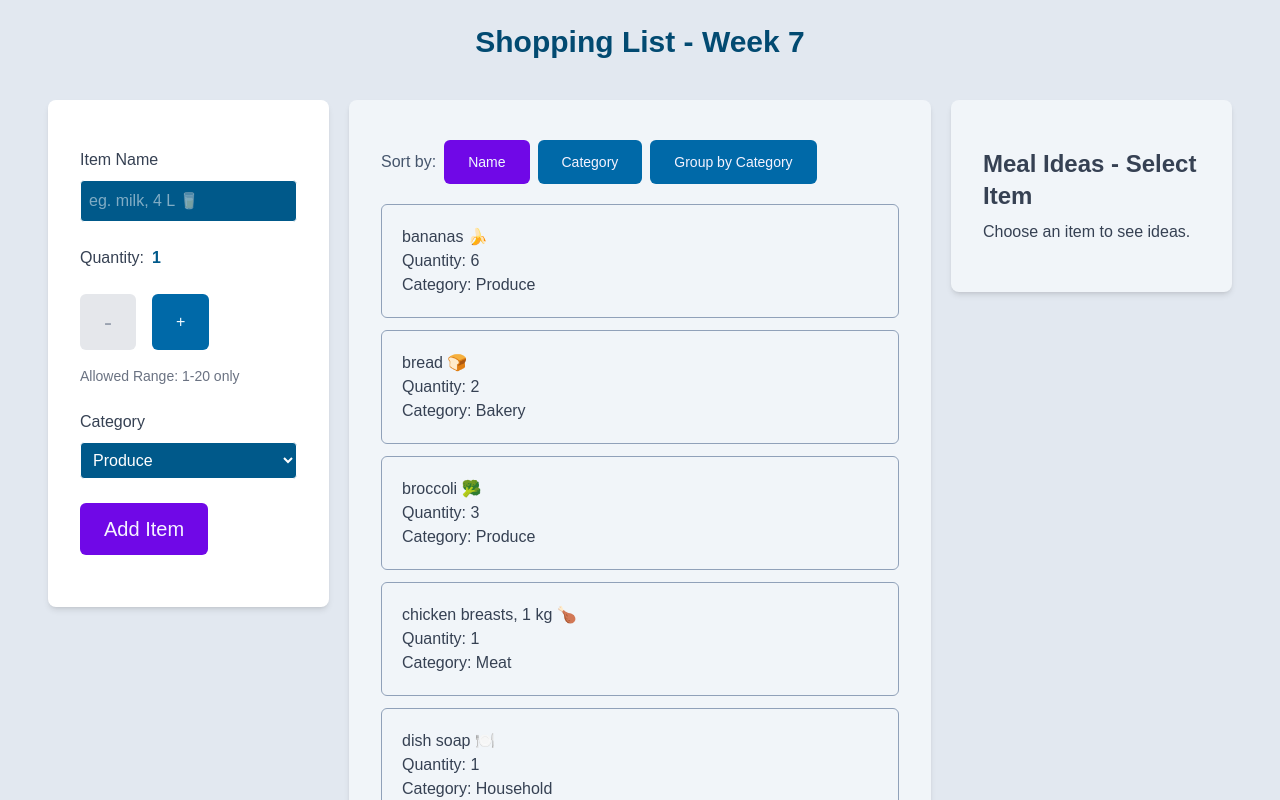
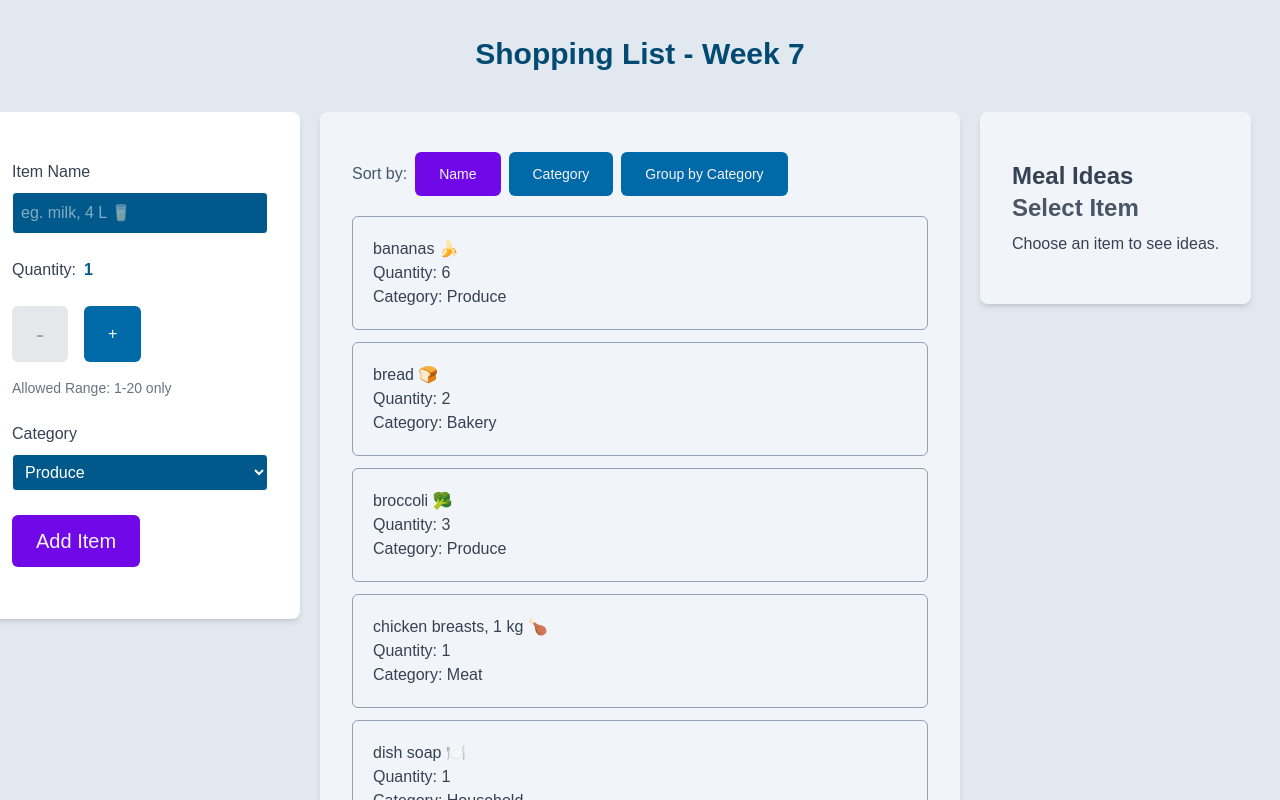
Before and after one commit to louielynmata/cprg306-assignments, a Next.js app: page /week-8 in a window 1280 px wide. Shown: the top 800 px of the page. Built offline with nearby package versions, Linux system fonts and the light colour scheme.

Commit message:
Update page.js, MealIdeas.js, and styles.js to fix styling and grid container.

```diff
--- a/app/styles.js
+++ b/app/styles.js
@@ -5,7 +5,7 @@ export const linkStyling =
   "text-blue-300 font-semibold hover:underline hover:text-pink-200 p-2 inline-flex";
 
 // Heading Styles
-export const h1Styling = "text-3xl font-bold mb-3";
+export const h1Styling = "text-3xl font-bold my-3";
 
 export const h2Styling = "text-2xl font-semibold mb-2";
 
--- a/app/week-8/MealIdeas.js
+++ b/app/week-8/MealIdeas.js
@@ -52,7 +52,13 @@ export default function MealIdeas({ ingredient }) {
   if (!ingredient) {
     return (
       <section className="my-4">
-        <h2 className={h2Styling}>Meal Ideas - Select Item</h2>
+        <h2 className={h2Styling}>
+          Meal Ideas{" "}
+          <span className={secondaryText}>
+            <br />
+            Select Item
+          </span>
+        </h2>
         <p>Choose an item to see ideas.</p>
       </section>
     );
--- a/app/week-8/page.js
+++ b/app/week-8/page.js
@@ -66,14 +66,14 @@ export default function Page() {
         </h1>
       </header>
 
-      <div className="mx-10 grid grid-cols-1 items-start gap-5 md:grid-cols-4">
+      <div className="mx-10 grid grid-cols-1 items-start gap-5 md:grid-cols-[320px_minmax(640px,1fr)_320px]">
         <section
           className={`${whiteContainer} sticky top-0 mt-5 max-h-screen overflow-y-auto text-slate-600 md:col-span-1 md:w-full dark:text-slate-300`}
         >
           <NewItem onAddItem={handleAddItem} />
         </section>
 
-        <section className={`${darkContainer} mt-5 md:col-span-2 md:w-full`}>
+        <section className={`${darkContainer} mt-5 min-w-0`}>
           {/* Render the ItemList component with itemsArray as props */}
           <ItemList items={items} onItemSelect={handleItemSelect} />
         </section>
```
